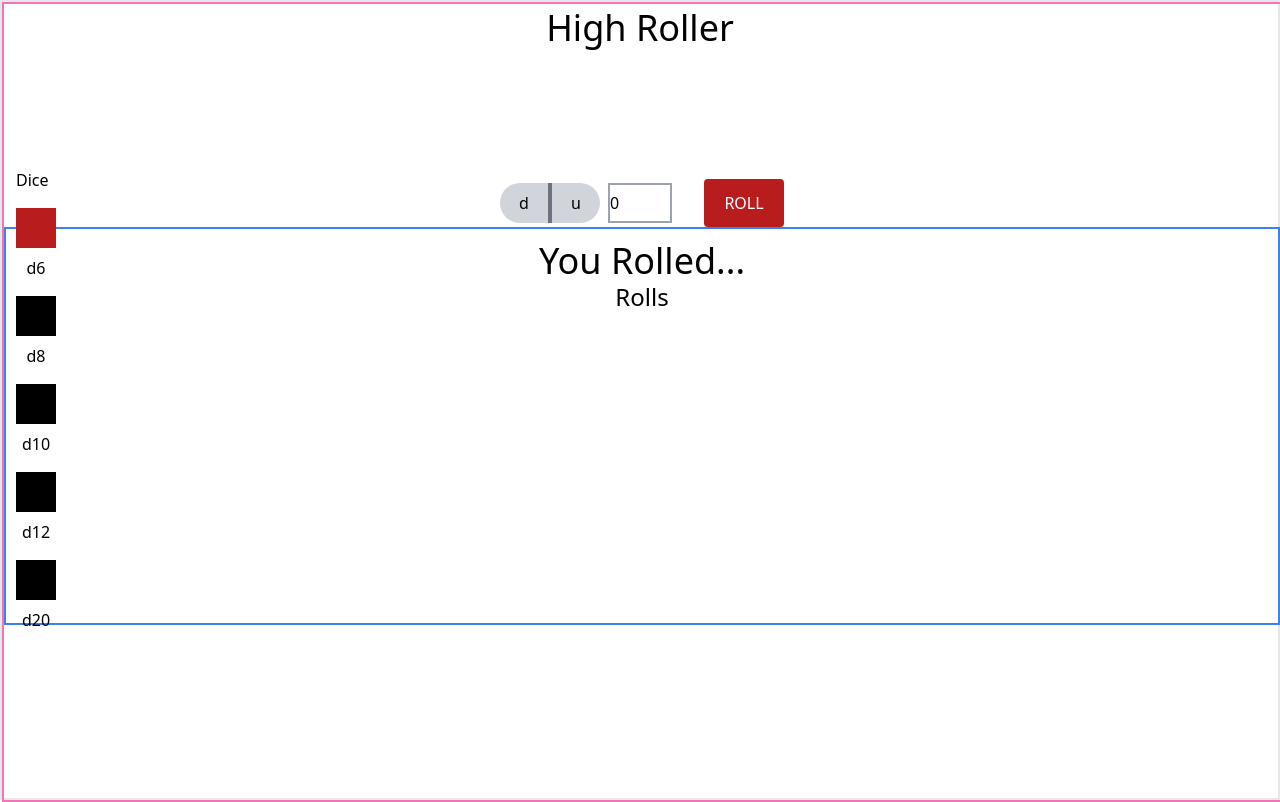
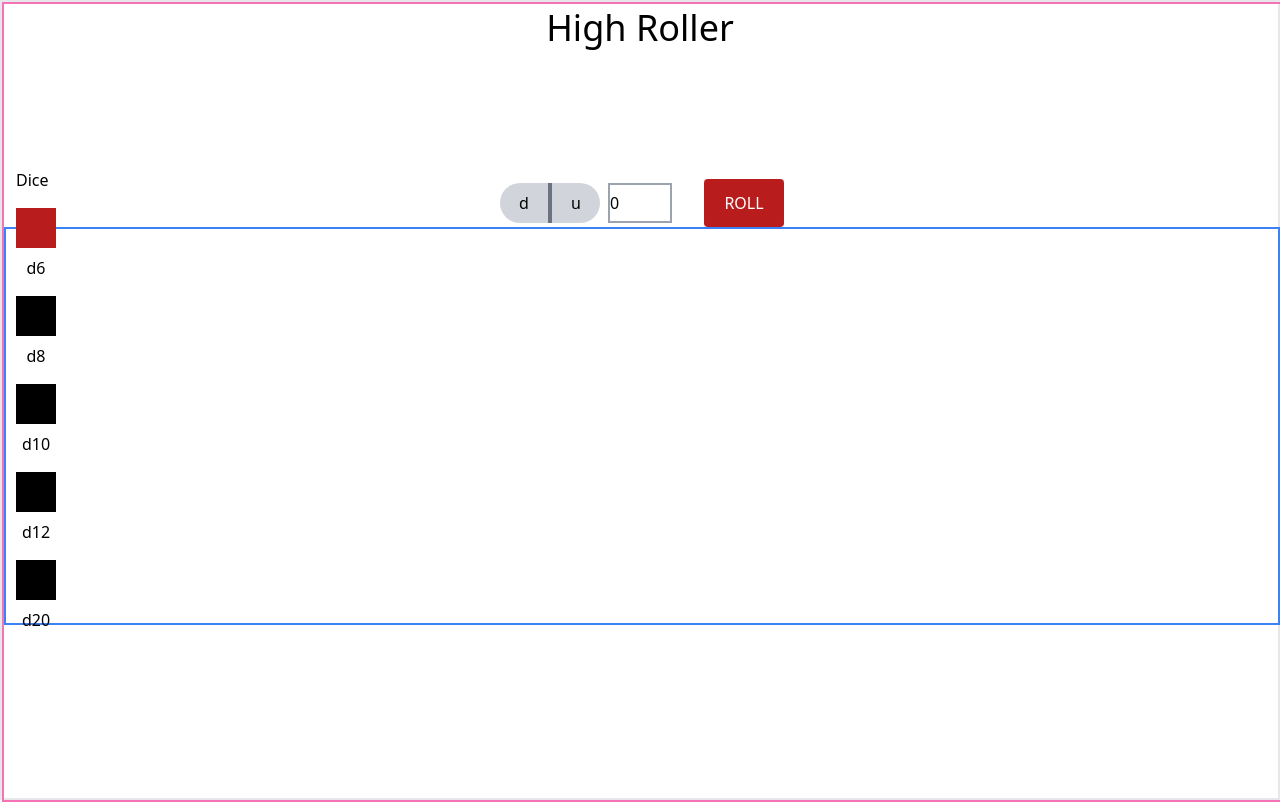
Before and after one commit to iamcrjones/high-roller-pwa, a Next.js app: page / in a window 1280 px wide. Built offline with nearby package versions, Linux system fonts and the light colour scheme.

Commit message:
text inside conditional

```diff
--- a/src/pages/roll-page/index.tsx
+++ b/src/pages/roll-page/index.tsx
@@ -62,10 +62,10 @@ const RollPage = () => {
           </button>
         </div>
         <div className="flex h-1/2 w-full flex-col items-center border-2 border-blue-500">
-          <p className="mt-3 text-4xl">You Rolled...</p>
           <div className="flex h-full flex-col items-center justify-between">
             {!!state.prevResults.length && (
               <div>
+                <p className="mt-3 text-4xl">You Rolled...</p>
                 {state.prevResults[0]?.modifier &&
                 state.prevResults[0]?.modifier !== 0 ? (
                   <div className="flex space-x-4">
@@ -85,9 +85,10 @@ const RollPage = () => {
               </div>
             )}
             <div>
+              {!!state.prevResults.length && (
+                <div>
                   <p className="text-2xl">Rolls</p>
-              {!!state.prevResults &&
-                state.prevResults.map((result, ix) => {
+                  {state.prevResults.map((result, ix) => {
                     return (
                       <div key={ix}>
                         {result.modifier && result.modifier !== 0 ? (
@@ -107,6 +108,8 @@ const RollPage = () => {
                     );
                   })}
                 </div>
+              )}
+            </div>
           </div>
         </div>
       </div>
```
Lines whose indentation alone changed are shown as unchanged.
